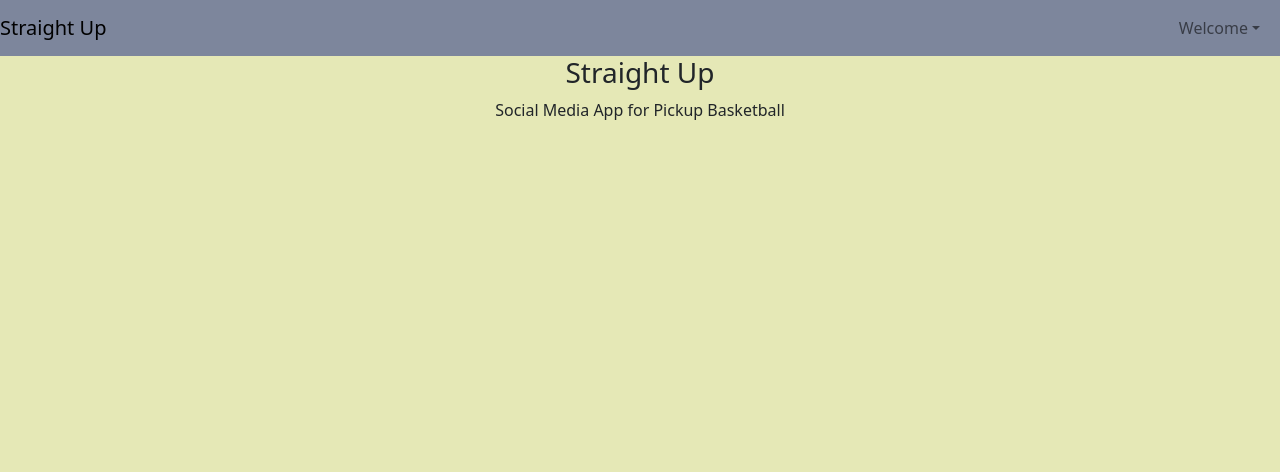
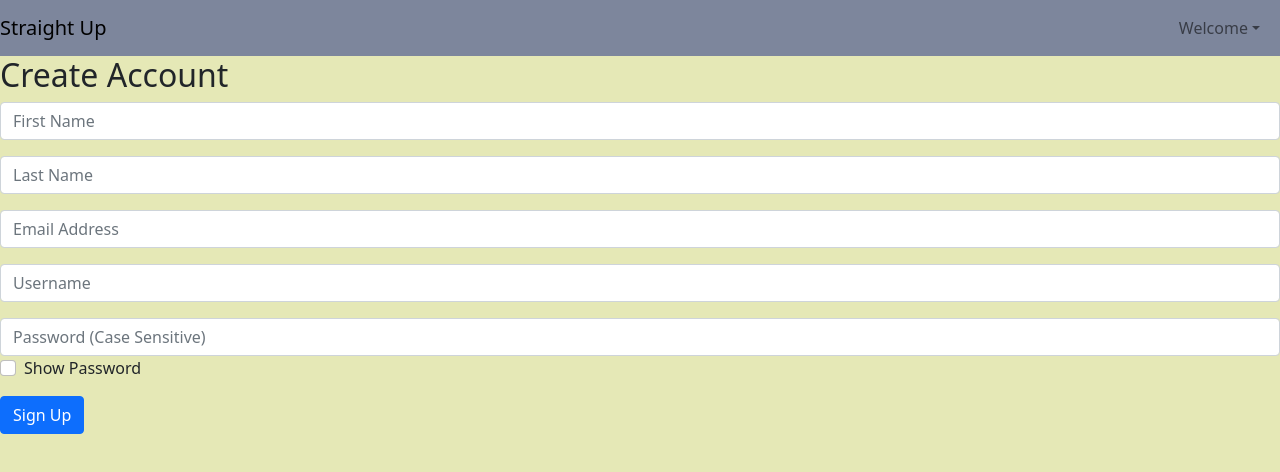
Before and after one commit to Calvinjmin/StraightUp, a React (Create React App) app: page /#/Signup in a window 1280 px wide. Shown: the top 472 px of the page. Built offline with nearby package versions, Linux system fonts and the light colour scheme.

Commit message:
develop: sign up forms

```diff
--- a/src/App.js
+++ b/src/App.js
@@ -3,7 +3,9 @@ import React from "react";
 import {HashRouter as Router, Route, Switch} from "react-router-dom";
 
 // Components Import
-import Home from "./Home";
+import Home from "./routes/Home";
+import Login from "./routes/Login";
+import Signup from "./routes/Signup";
 import NavigationBar from "./components/navigationBar/navigationBar";
 
 // SASS Imports
@@ -16,6 +18,12 @@ function App() {
                 <NavigationBar/>
             </div>
             <Switch>
+                <Route path="/Signup">
+                    <Signup/>
+                </Route>
+                <Route path="/Login">
+                    <Login/>
+                </Route>
                 <Route path="/">
                     <Home/>
                 </Route>
--- a/src/components/profileDropdown/profileDropdown.js
+++ b/src/components/profileDropdown/profileDropdown.js
@@ -1,6 +1,7 @@
 // React Imports
 import React from 'react';
 import {NavDropdown} from "react-bootstrap";
+import {Link} from "react-router-dom";
 
 // SCSS Imports
 import 'bootstrap/dist/css/bootstrap.min.css';
@@ -8,8 +9,9 @@ import 'bootstrap/dist/css/bootstrap.min.css';
 function ProfileDropdown() {
     return (
         <NavDropdown id="collasible-nav-dropdown" title="Welcome">
-            <NavDropdown.Item>Login</NavDropdown.Item>
-            <NavDropdown.Item>Logout</NavDropdown.Item>
+            <NavDropdown.Item>
+                <Link to="/Login">Login</Link>
+            </NavDropdown.Item>
         </NavDropdown>
     );
 }
--- a/src/Home.js
+++ b/src/routes/Home.js
@@ -2,7 +2,7 @@
 import React from "react";
 
 // SASS Imports
-import "./scss/Home.scss";
+import "../scss/Home.scss";
 
 function Home() {
     return (
--- /dev/null
+++ b/src/routes/Login.js
@@ -0,0 +1,40 @@
+// React Bootstrap Imports
+import React from "react";
+import {Button, Form} from "react-bootstrap";
+import {Link} from "react-router-dom";
+
+// SASS Imports
+
+function Login() {
+    const [passwordShown, setPasswordShown] = React.useState(false);
+
+    const togglePassword = () => {
+        setPasswordShown(!passwordShown);
+        console.log(passwordShown);
+    };
+
+    return (
+        <div>
+            <h2>Log In</h2>
+            <Form>
+                <Form.Group className="mb-3" controlId="formUsername">
+                    <Form.Control type="text" placeholder="Username"/>
+                </Form.Group>
+
+                <Form.Group className="mb-3" controlId="formPassword">
+                    <Form.Control type={passwordShown ? "text" : "password"}
+                                  placeholder="Password (Case Sensitive)"/>
+                    <Form.Check type="checkbox" label="Show Password" onChange={togglePassword}/>
+                </Form.Group>
+
+                <Button variant="primary" type="submit">
+                    Log In
+                </Button>
+            </Form>
+
+            <p>Do you not have an account? Click <Link to="/Signup"> here </Link> to signup.</p>
+        </div>
+    );
+}
+
+export default Login;
--- /dev/null
+++ b/src/routes/Signup.js
@@ -0,0 +1,49 @@
+// React Bootstrap Imports
+import React from "react";
+import {Button, Form} from "react-bootstrap";
+
+// SASS Imports
+
+function Signup() {
+    const [passwordShown, setPasswordShown] = React.useState(false);
+
+    const togglePassword = () => {
+        setPasswordShown(!passwordShown);
+        console.log(passwordShown);
+    };
+
+    return (
+        <div>
+            <h2>Create Account</h2>
+            <Form>
+                <Form.Group className="mb-3" controlId="formFirstName">
+                    <Form.Control type="text" placeholder="First Name"/>
+                </Form.Group>
+
+                <Form.Group className="mb-3" controlId="formLastName">
+                    <Form.Control type="text" placeholder="Last Name"/>
+                </Form.Group>
+
+                <Form.Group className="mb-3" controlId="formEmail">
+                    <Form.Control type="email" placeholder="Email Address"/>
+                </Form.Group>
+
+                <Form.Group className="mb-3" controlId="formUsername">
+                    <Form.Control type="text" placeholder="Username"/>
+                </Form.Group>
+
+                <Form.Group className="mb-3" controlId="formPassword">
+                    <Form.Control type={passwordShown ? "text" : "password"}
+                                  placeholder="Password (Case Sensitive)"/>
+                    <Form.Check type="checkbox" label="Show Password" onChange={togglePassword}/>
+                </Form.Group>
+
+                <Button variant="primary" type="submit">
+                    Sign Up
+                </Button>
+            </Form>
+        </div>
+    );
+}
+
+export default Signup;
```
